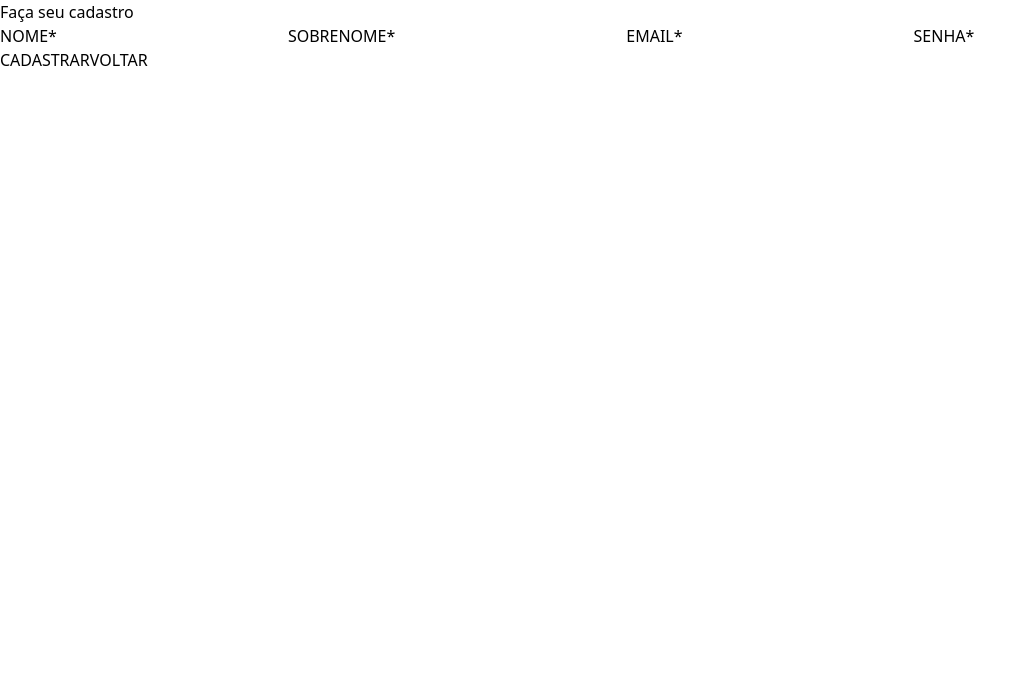
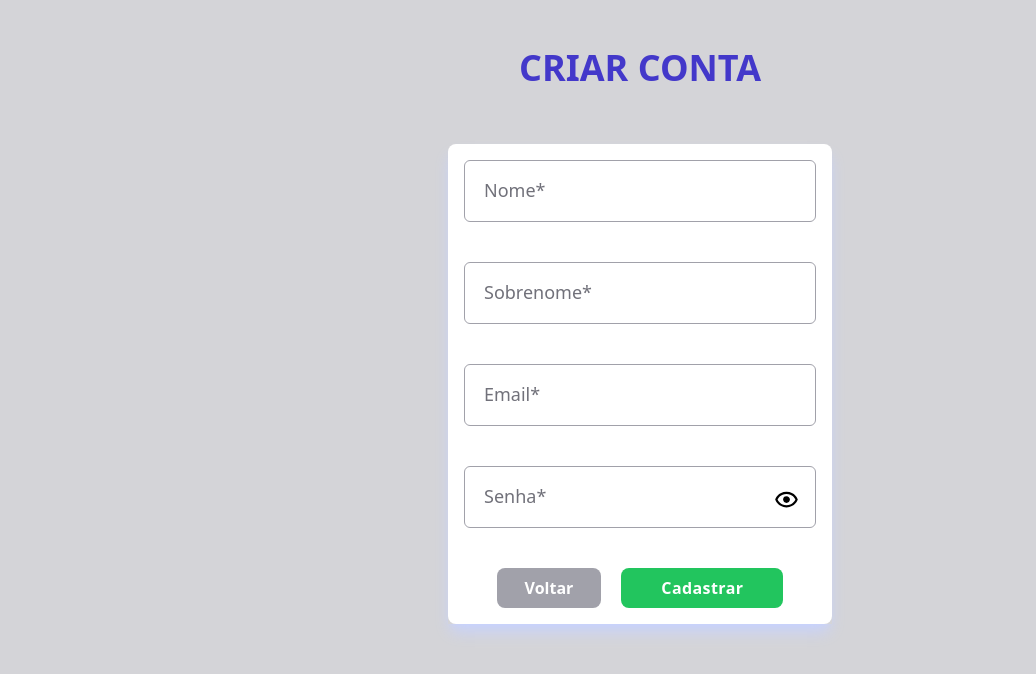
Before and after one commit to raphael-caninde/todo-list-api, a React (Create React App) app in the folder frontend/: page /cadastro in a window 1280 px wide. Shown: the top 674 px of the page, without its empty margins (0-1036 px from the left). Built offline with nearby package versions, Linux system fonts and the light colour scheme.

Commit message:
style: estilização pagina de registro

```diff
--- a/frontend/src/pages/Register/index.jsx
+++ b/frontend/src/pages/Register/index.jsx
@@ -1,6 +1,7 @@
 import React, { useState } from 'react';
 import { useNavigate } from 'react-router-dom';
 import { userRegister } from '../../services/userApi';
+import { ShowPassword } from '../../components/ShowPassword';
 
 export function Register() {
   const [name, setName] = useState('');
@@ -8,7 +9,8 @@ export function Register() {
   const [email, setEmail] = useState('');
   const [password, setPassword] = useState('');
   const [error, setError] = useState('');
-  console.log(error)
+  const [iconEye, inputType] = ShowPassword()
+
   const navigate = useNavigate();
 
   const handleRegister = async (e) => {
@@ -31,60 +33,97 @@ export function Register() {
   };
 
   return (
-    <div>
-      <div>
-        <h3>Faça seu cadastro</h3>
-        <form>
-          <div>
-            <label htmlFor="name">NOME*</label>
+    <div className='flex flex-col items-center gap-14 p-2 h-screen w-screen bg-zinc-300'>
+      <div className='flex justify-center mt-10'>
+        <h3 className='text-4xl text-center font-semibold text-indigo-700'>
+          CRIAR CONTA
+        </h3>
+      </div>
+      <div className='flex justify-center w-80 md:w-96 rounded-lg bg-white'>
+        <form className='flex flex-col gap-10 w-full shadow-lg shadow-indigo-200 p-4'>
+          <div className='relative'>
             <input
+              className='peer rounded-md w-full p-4 border border-zinc-400 text-lg text-zinc-700 outline-none placeholder:bg-transparent placeholder-transparent left-4 focus:bg-white focus:border-1 focus:border-indigo-500 bg-white'
               id="name"
               type="text"
               name="name"
               value={ name }
-              onChange={ ({ target }) => setName(target.value) }
+              onChange={({ target }) => setName(target.value)}
               required
+              placeholder='Nome*'
               />
-            <label htmlFor="lastName">SOBRENOME*</label>
+            <label
+              className='absolute left-2 -top-2.5 px-1 text-sm transition-all text-zinc-500 bg-white peer-placeholder-shown:top-4 peer-placeholder-shown:left-4 peer-placeholder-shown:text-lg peer-focus:-top-2.5 peer-focus:left-2 peer-focus:text-sm peer-focus:text-indigo-500'
+              htmlFor="name">
+              Nome*
+            </label>
+          </div>
+          <div className='relative'>
             <input
+              className='peer rounded-md w-full p-4 border border-zinc-400 text-lg text-zinc-700 outline-none placeholder:bg-transparent placeholder-transparent left-4 focus:bg-white focus:border-1 focus:border-indigo-500 bg-white'
               id="lastName"
               type="text"
               name="lastName"
               value={ lastName }
-              onChange={ ({ target }) => setLastName(target.value) }
+              onChange={({ target }) => setLastName(target.value)}
               required
+              placeholder='Sobrenome*'
               />
-            <label htmlFor="email">EMAIL*</label>
+            <label
+              className='absolute left-2 -top-2.5 px-1 text-sm transition-all text-zinc-500 bg-white peer-placeholder-shown:top-4 peer-placeholder-shown:left-4 peer-placeholder-shown:text-lg peer-focus:-top-2.5 peer-focus:left-2 peer-focus:text-sm peer-focus:text-indigo-500'
+              htmlFor="lastName">
+              Sobrenome*
+            </label>
+          </div>
+          <div className='relative'>
             <input
+              className='peer rounded-md w-full p-4 border border-zinc-400 text-lg text-zinc-700 outline-none placeholder:bg-transparent placeholder-transparent left-4 focus:bg-white focus:border-1 focus:border-indigo-500 bg-white'
               id="email"
               type="email"
               name="email"
               value={ email }
               onChange={ ({ target }) => setEmail(target.value) }
               required
+              placeholder='Email*'
             />
-            <label htmlFor="password">SENHA*</label>
+            <label
+              className='absolute left-2 -top-2.5 px-1 text-sm transition-all text-zinc-500 bg-white peer-placeholder-shown:top-4 peer-placeholder-shown:left-4 peer-placeholder-shown:text-lg peer-focus:-top-2.5 peer-focus:left-2 peer-focus:text-sm peer-focus:text-indigo-500'
+              htmlFor="email">
+              Email*
+            </label>
+          </div>
+          <div className='relative'>
             <input
+              className='peer rounded-md w-full p-4 border border-zinc-400 text-lg text-zinc-700 outline-none placeholder:bg-transparent placeholder-transparent left-4 focus:bg-white focus:border-1 focus:border-indigo-500 bg-white'
               id="password"
-              type="password"
+              type={ inputType }
               name="password"
               value={ password }
               onChange={ ({ target }) => setPassword(target.value) }
               required
+              placeholder='Senha*'
               />
+            <label
+              className='absolute left-2 -top-2.5 px-1 text-sm transition-all text-zinc-500 bg-white peer-placeholder-shown:top-4 peer-placeholder-shown:left-4 peer-placeholder-shown:text-lg peer-focus:-top-2.5 peer-focus:left-2 peer-focus:text-sm peer-focus:text-indigo-500'
+              htmlFor="password">
+              Senha*
+            </label>
+            <span>{ iconEye }</span>
           </div>
-          <div className="container-btn">
+          <div className="flex justify-center gap-5 w-full">
             <button
+              className='bg-zinc-400 hover:bg-zinc-500 text-white font-semibold py-2 px-7 rounded-lg hover:ease-in-out duration-300'
+              type='button'
+              onClick={() => navigate('/login')}
+            >
+              Voltar
+            </button>
+            <button
+              className='bg-green-500 hover:bg-green-600 text-white font-semibold tracking-wide py-2 px-10 rounded-lg hover:ease-in-out duration-300'
               type="submit"
               onClick={ (e) => handleRegister(e) }
             >
-              CADASTRAR
-            </button>
-            <button
-              type='button'
-              onClick={() => navigate('/login')}
-            >
-              VOLTAR
+              Cadastrar
             </button>
           </div>
         </form>
```
